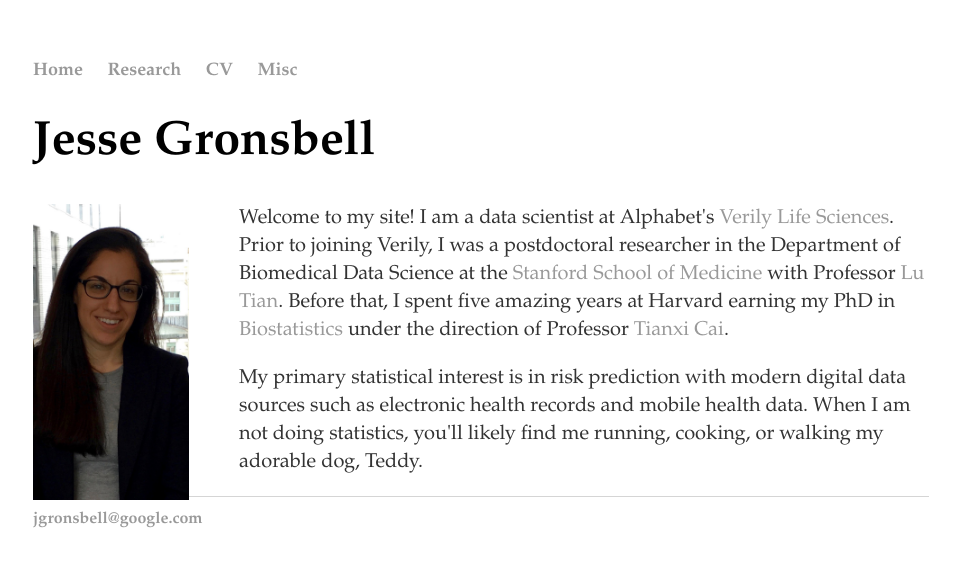
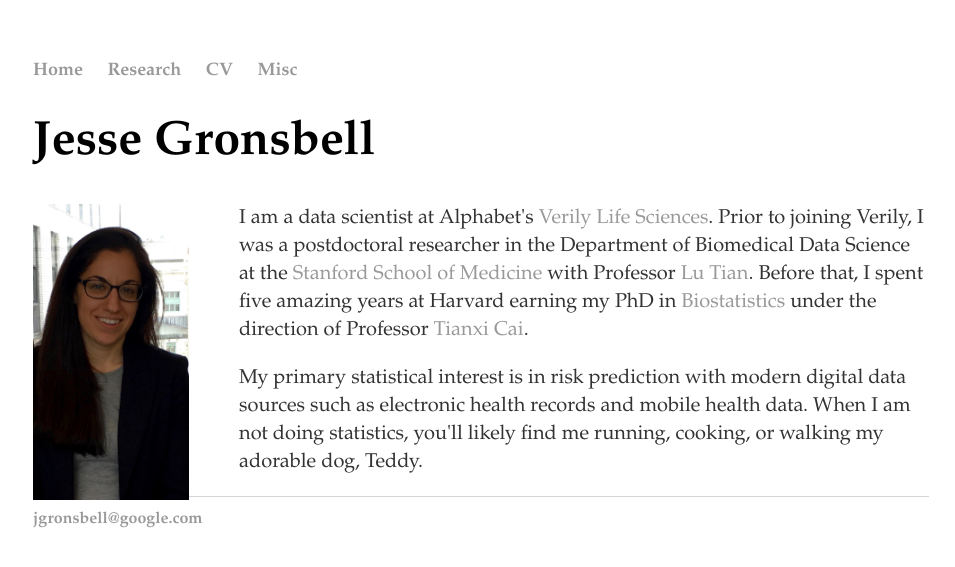
Before and after one commit to jgrons/old_website, a Jekyll site: the page built from index.html, in a window 1280 px wide. Shown: the top 567 px of the page, without its empty margins (159-1114 px from the left). Built offline with Jekyll 4.4.1, drawn with Linux system fonts in a browser that asks for light colours.

Commit message:
Update index.html

```diff
--- a/index.html
+++ b/index.html
@@ -10,7 +10,7 @@
                   title="JG" alt="JG"/></a>
         </div>
 
-	<p style="font-size:20px; font-family: palatino"> Welcome to my site!  I am a data scientist at Alphabet's <a href="https://verily.com/">
+	<p style="font-size:20px; font-family: palatino"> I am a data scientist at Alphabet's <a href="https://verily.com/">
 	Verily Life Sciences</a>.  Prior to joining Verily, I was a postdoctoral researcher in the Department
 	of Biomedical Data Science at the <a href="http://med.stanford.edu/dbds.html"> Stanford School of Medicine </a>
 	with Professor <a href="https://statistics.stanford.edu/people/lu-tian"> Lu Tian</a>.  Before that, I spent five
```
